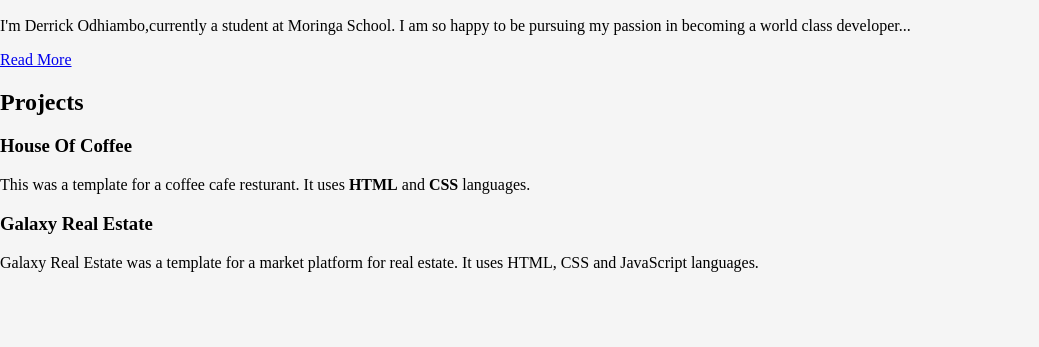
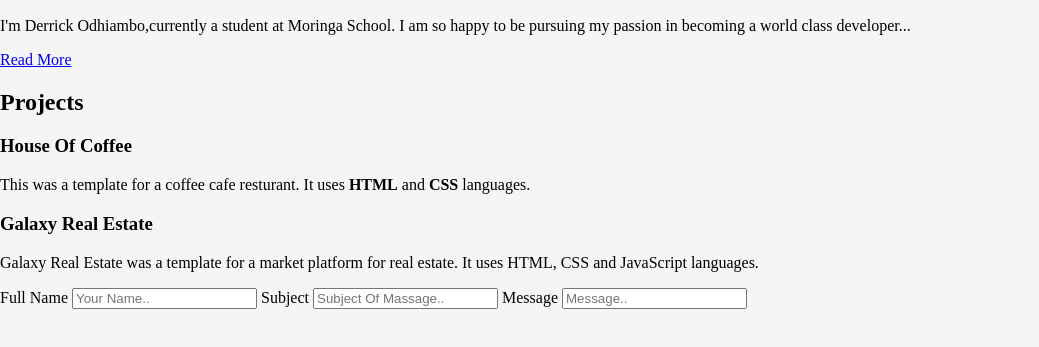
Before and after one commit to DerrickOdhiambo/Portfolio, a plain HTML site: page index.html in a window 1280 px wide. Shown: the part 265-612 px from the top of the page, without its empty margins (0-1039 px from the left). Drawn offline with Linux system fonts and the light colour scheme; a web font is replaced by a local one.

Commit message:
add the contact section, with the label and input for sending a message

```diff
--- a/index.html
+++ b/index.html
@@ -44,5 +44,13 @@
       <p>Galaxy Real Estate was a template for a market platform for real estate. It uses HTML, CSS and JavaScript languages. </p>
     </div>
   </div>
+  <div class="contact">
+    <label for="fullname">Full Name</label>
+    <input type="text" name="name" placeholder="Your Name..">
+    <label for="subject">Subject</label>
+    <input type="text" name="subject" placeholder="Subject Of Massage..">
+    <label for="message">Message</label>
+    <input type="text" name="message" placeholder="Message..">
+  </div>
 </body>
 </html>
```
